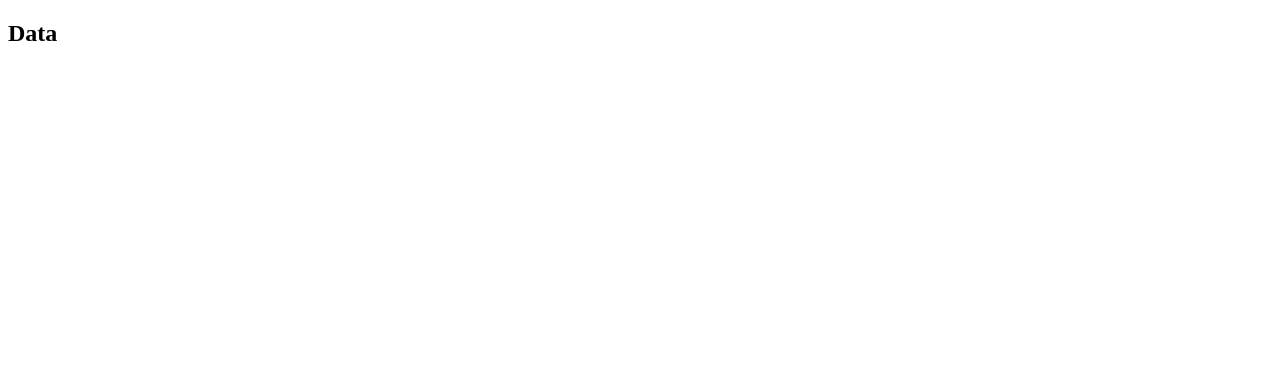
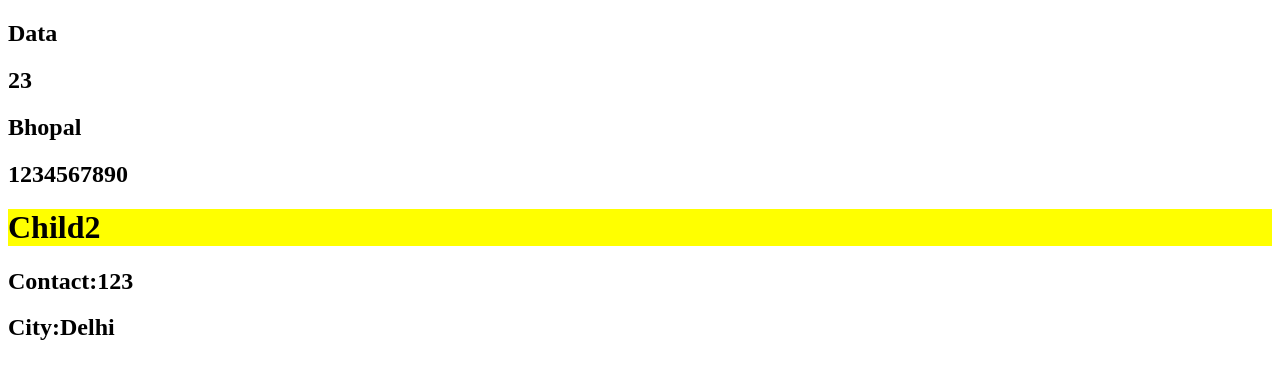
Before and after one commit to abhikumar11/secondpro, a React (Vite) app: page / in a window 1280 px wide. Shown: the top 378 px of the page. Built offline with nearby package versions, Linux system fonts and the light colour scheme.

Commit message:
initial commit

```diff
--- a/src/App.jsx
+++ b/src/App.jsx
@@ -1,10 +1,12 @@
 import "./App.css";
 import Child1 from "./components/Child1";
+import { Child2 } from "./components/Child2";
 
 const App = () => {
   return (
     <div>
-     <Child1 name="Data"/>
+     <Child1 name="Data" age={23} city="Bhopal" contact={1234567890}/>
+     <Child2  city="Delhi" contact={123}/>
     </div>
   )
 }
--- a/src/components/Child1.jsx
+++ b/src/components/Child1.jsx
@@ -2,6 +2,9 @@ const Child1 = (props) => {
   return (
     <div>
         <h2>{props.name}</h2>
+        <h2>{props.age}</h2>
+         <h2>{props.city}</h2>
+        <h2>{props.contact}</h2>
     </div>
   )
 }
--- /dev/null
+++ b/src/components/Child2.jsx
@@ -0,0 +1,10 @@
+export const Child2 = (props) => {
+     let { contact, city } = props;
+     return (
+          <div>
+               <h1 style={{ backgroundColor: "yellow" }}>Child2</h1>
+               <h2>Contact:{contact}</h2>
+               <h2>City:{city}</h2>
+          </div>
+     );
+};
```
